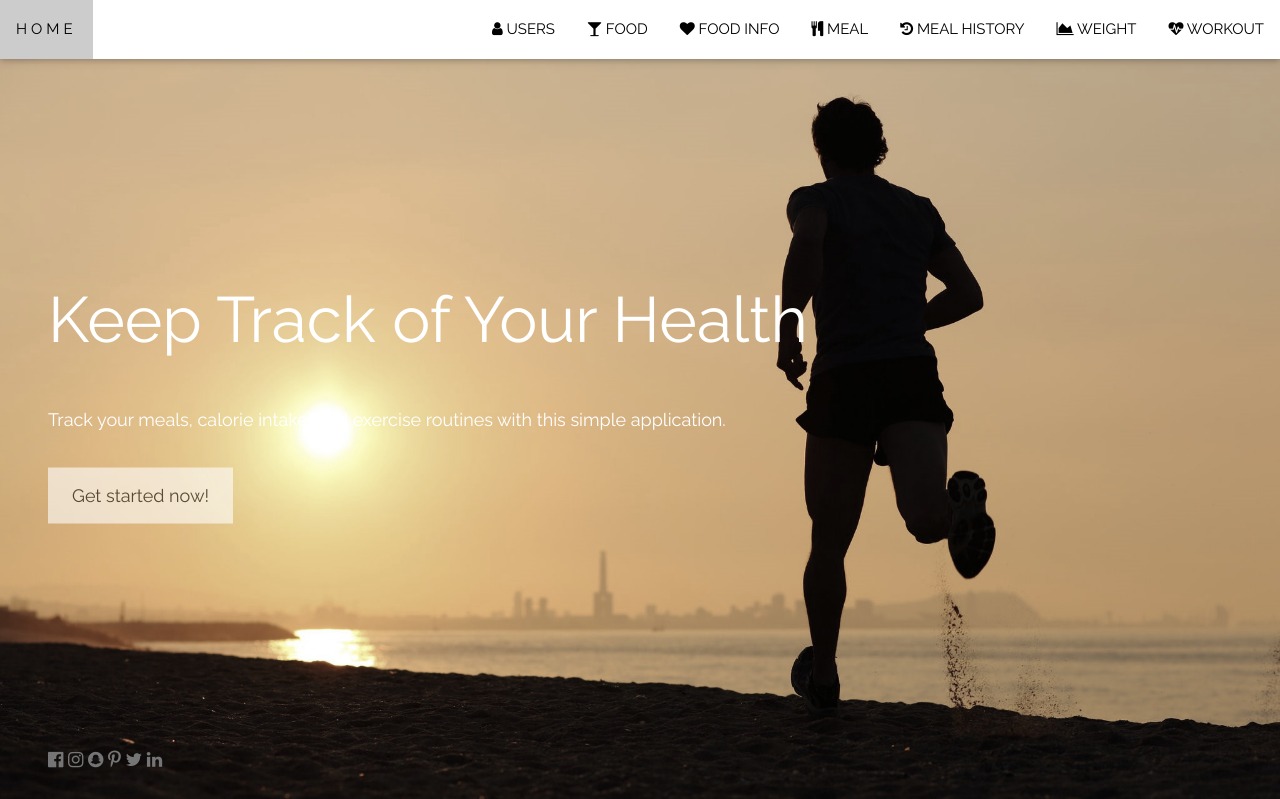
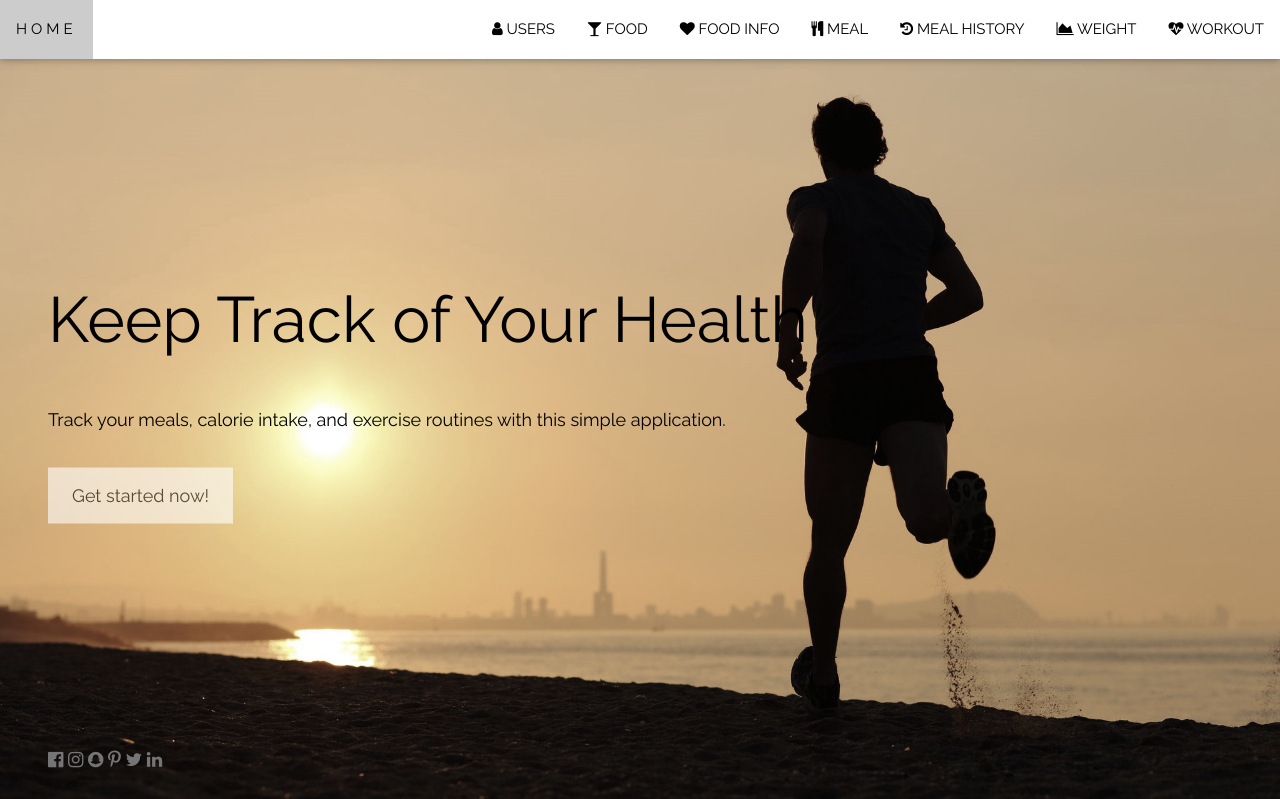
Before and after one commit to daeclerck/FTFinal, a PHP site: page / in a window 1280 px wide. Shown: the top 799 px of the page. Run offline with PHP 8.4, Linux system fonts and the light colour scheme.

Commit message:
text change

```diff
--- a/index.php
+++ b/index.php
@@ -19,7 +19,7 @@
 
 <!-- Header with full-height image -->
 <header class="bgimg-1 w3-display-container w3-grayscale-min" id="home">
-  <div class="w3-display-left w3-text-white" style="padding:48px">
+  <div class="w3-display-left w3-text-black" style="padding:48px">
     <span class="w3-jumbo w3-hide-small">Keep Track of Your Health</span><br>
     <span class="w3-xxlarge w3-hide-large w3-hide-medium">Keep track of your health</span><br>
     <span class="w3-large">Track your meals, calorie intake, and exercise routines with this simple application.</span>
```
